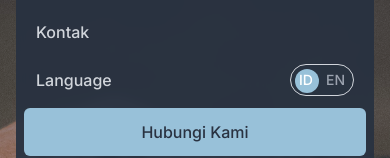
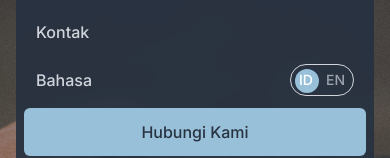
Before and after one commit to edwardpassagi/lv-lawfirm-landing, a Next.js app: page / in a window 390 px wide. Both pictures are taken after a click on the button 354 px from the left and 40 px from the top of the page. Shown: the part 164-322 px from the top of the page. Built offline with nearby package versions, Linux system fonts and the light colour scheme; a web font is replaced by a local one.

Commit message:
fixed language switch caption and website title

```diff
--- a/src/app/layout.tsx
+++ b/src/app/layout.tsx
@@ -16,7 +16,7 @@ const playfair = Playfair_Display({
 })
 
 export const metadata: Metadata = {
-  title: 'LV Lawfirm - Indonesian Legal Excellence',
+  title: 'Lux Visionem & Partners',
   description: 'Premier law firm in Indonesia providing expert legal services with integrity and professionalism.',
 }
 
--- a/src/components/Navbar.tsx
+++ b/src/components/Navbar.tsx
@@ -157,7 +157,7 @@ export default function Navbar() {
               ))}
               <div className="px-3 py-2 flex items-center justify-between">
                 <span className="text-base font-medium text-gray-300">
-                  {language === 'id' ? 'Language' : 'Bahasa'}
+                  {language === 'id' ? 'Bahasa' : 'Language'}
                 </span>
                 <LanguageToggle />
               </div>
```
